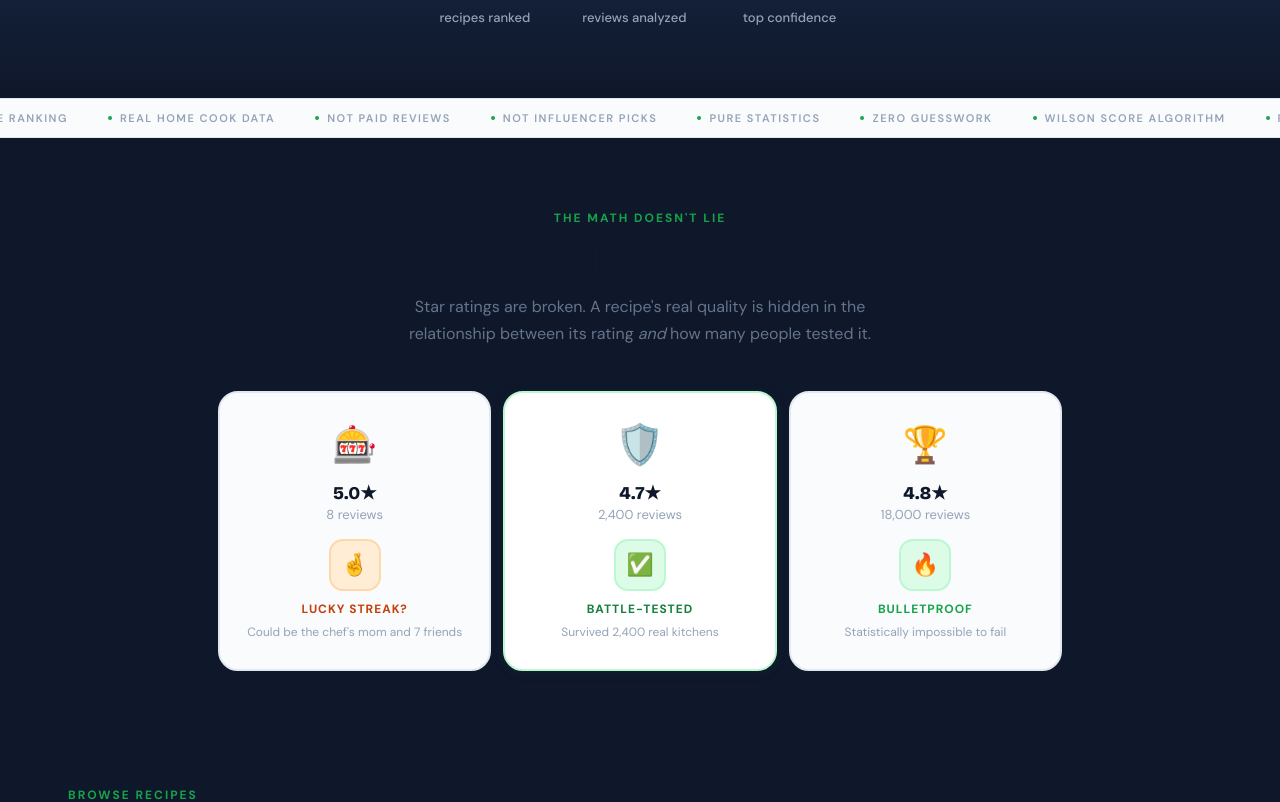
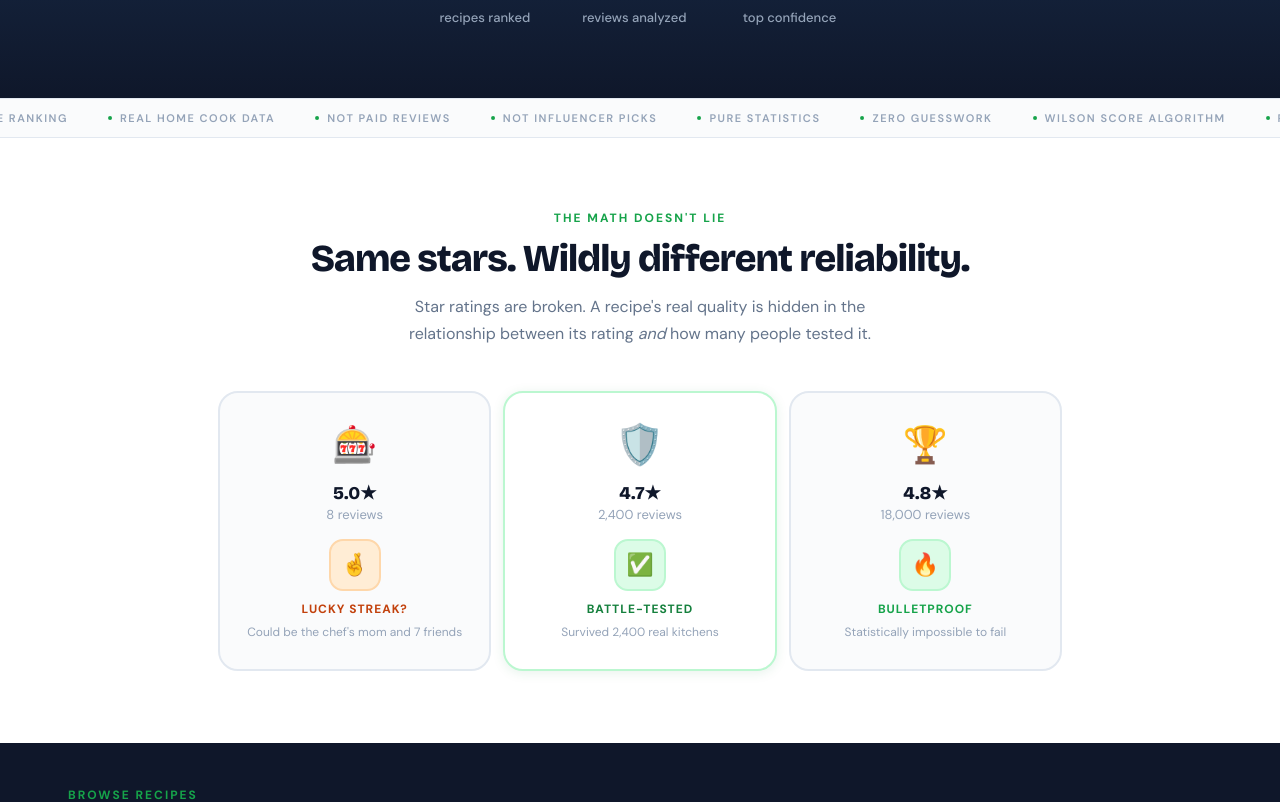
Before and after one commit to Recipeiq/recipeiq, a React (Create React App) app: page / in a window 1280 px wide. Shown: the part 740-1542 px from the top of the page. Built offline with nearby package versions, Linux system fonts and the light colour scheme; the HTML template or start-up script is replaced by a standard one.

Commit message:
Update proof section

```diff
--- a/src/RecipeConfidenceEngine.jsx
+++ b/src/RecipeConfidenceEngine.jsx
@@ -480,7 +480,8 @@ export default function RecipeConfidenceEngine() {
       </div>
 
       {/* THE PROOF */}
-      <div id="proof" style={{ padding: "72px 28px", maxWidth: 900, margin: "0 auto" }}>
+      <div style={{ background: "#fff" }}>
+<div id="proof" style={{ padding: "72px 28px", maxWidth: 900, margin: "0 auto" }}>
         <div style={{ textAlign: "center", marginBottom: 44 }}>
           <div style={{ fontSize: 12, fontWeight: 700, color: "#16a34a", textTransform: "uppercase", letterSpacing: 2, marginBottom: 10 }}>The math doesn't lie</div>
           <h2 style={{ fontSize: "clamp(26px, 4vw, 38px)", fontWeight: 800, color: "#0f172a", marginBottom: 12, letterSpacing: -1, fontFamily: "'Bricolage Grotesque'" }}>
@@ -492,6 +493,7 @@ export default function RecipeConfidenceEngine() {
         </div>
         <ProofComparison />
       </div>
+    </div>
 
       {/* UPLOAD */}
       {showUpload && (
```
